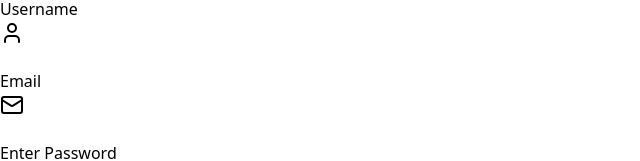
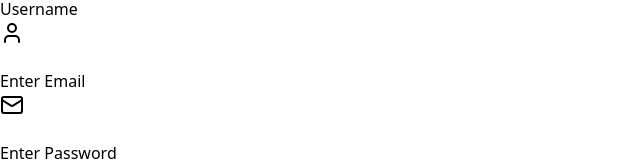
Before and after one commit to murthy30300/SlackToSurplus, a React (Vite) app in the folder frontend/: page / in a window 1280 px wide. Shown: the part 327-488 px from the top of the page, without its empty margins (0-640 px from the left). Built offline with nearby package versions, Linux system fonts and the light colour scheme.

Commit message:
Update Home.jsx

```diff
--- a/frontend/src/components/Home.jsx
+++ b/frontend/src/components/Home.jsx
@@ -225,7 +225,7 @@ const Home = () => {
 
               <div>
                 <label className="block text-sm font-medium text-[#4A4A4A] mb-2">
-                  Email
+                  Enter Email
                 </label>
                 <div className="relative">
                   <Mail className="absolute left-3 top-1/2 transform -translate-y-1/2 text-[#4A4A4A] w-5 h-5" />
```
